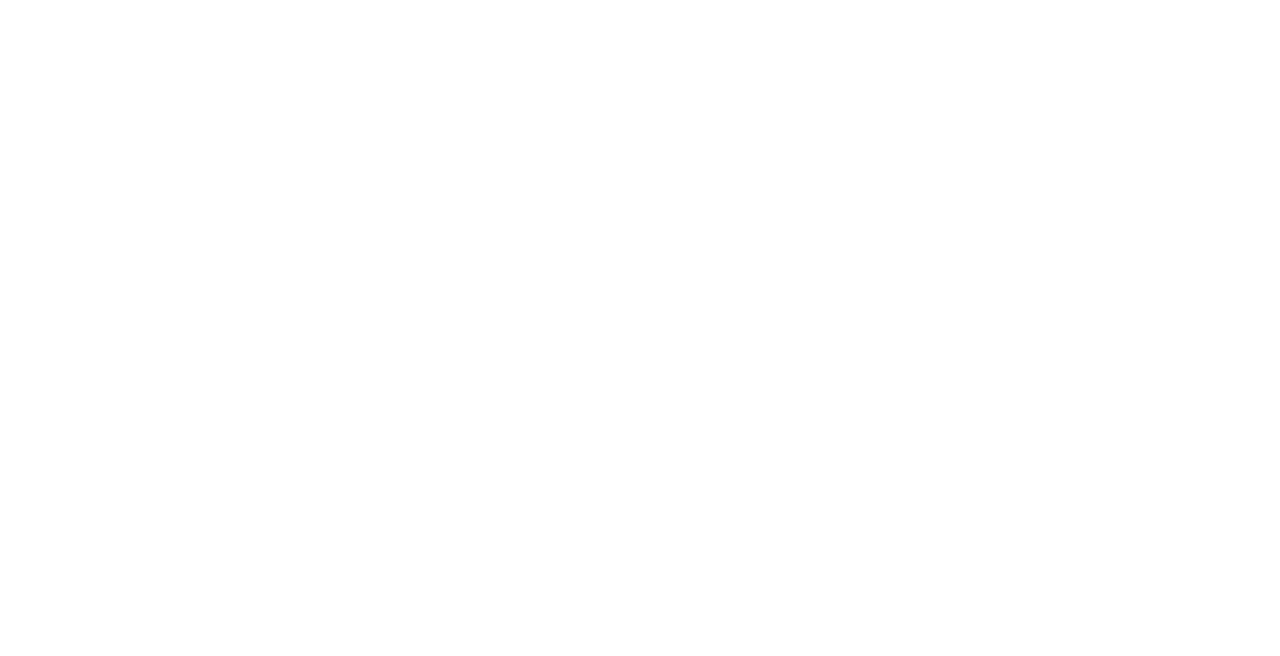
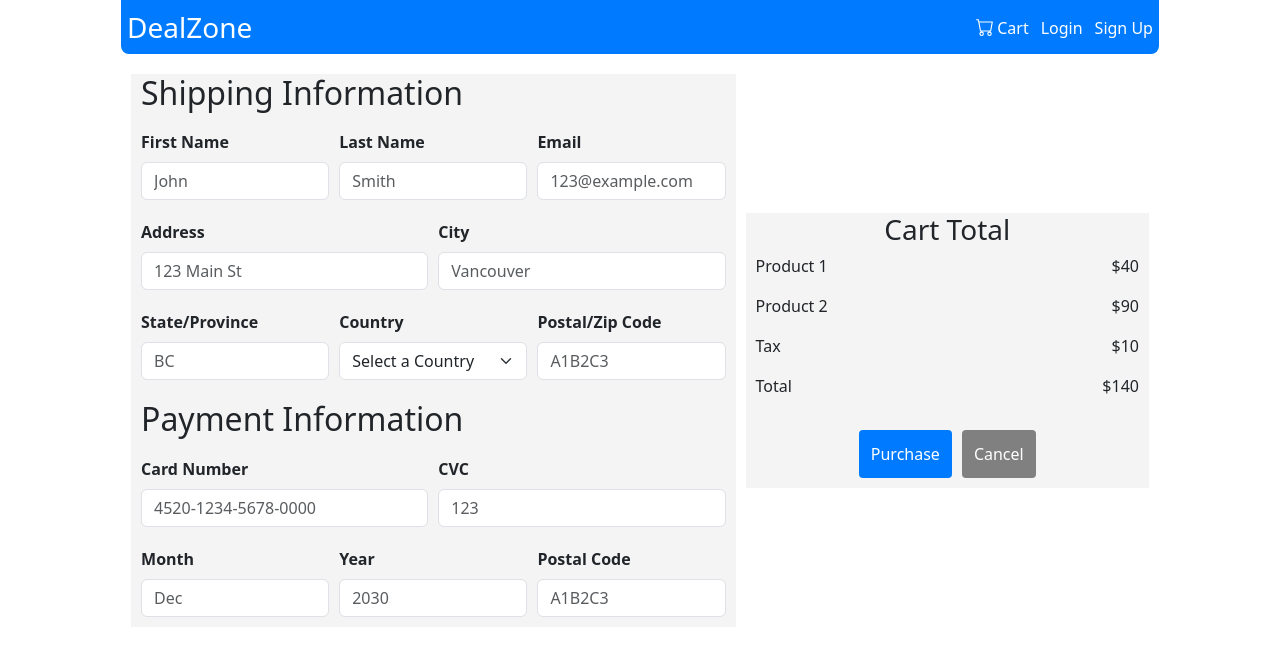
Before and after one commit to SamSun0530/CPSC-455-E-commerce-website, a React (Vite) app in the folder DealZone/: page /checkout in a window 1280 px wide. Before the commit this address had no page. Shown: the top 656 px of the page. Built offline with nearby package versions, Linux system fonts and the light colour scheme.

Commit message:
checkout page components and styling

```diff
--- a/DealZone/src/App.jsx
+++ b/DealZone/src/App.jsx
@@ -6,6 +6,7 @@
 import { IndividualListingPage } from './pages/IndividualListingPage';
 import Homepage from './pages/Homepage';
 import 'bootstrap/dist/css/bootstrap.min.css';
+import CheckOutPage from './pages/CheckOutPage';
 
 const App = () => {
     return (
@@ -18,6 +19,7 @@
                     <Route path="/login" element={<LoginPage />} />
                     <Route path="/register" element={<RegistrationPage />} />
                     <Route exact path="/listings/:productId" element={<IndividualListingPage/>} />
+                    <Route path="/checkout" element={<CheckOutPage />} />
                 </Routes>
             </div>
         </Router>
--- /dev/null
+++ b/DealZone/src/components/CheckOutDetailForm.jsx
@@ -0,0 +1,146 @@
+import Form from 'react-bootstrap/Form';
+import { Link } from 'react-router-dom';
+
+export default function CheckOutDetailForm() {
+
+    return (
+        <>
+            <div className='checkout-container'>
+                <div className='checkout-info'>
+                    <Form>
+                        <h2>Shipping Information</h2>
+                        <Form.Group className='form-row'>
+                            <Form.Group className='form-column'>
+                                <Form.Label>First Name</Form.Label>
+                                <Form.Control
+                                    name="firstname"
+                                    placeholder='John'
+                                />
+                            </Form.Group>
+                            <Form.Group className='form-column'>
+                                <Form.Label>Last Name</Form.Label>
+                                <Form.Control
+                                    name='lastname'
+                                    placeholder='Smith'
+                                />
+                            </Form.Group>
+                            <Form.Group className='form-column'>
+                                <Form.Label>Email</Form.Label>
+                                <Form.Control
+                                    name='email'
+                                    placeholder='123@example.com'
+                                    type='email'
+                                />
+                            </Form.Group>
+                        </Form.Group>
+                        <Form.Group className='form-row'>
+                            <Form.Group className='form-column'>
+                                <Form.Label>Address</Form.Label>
+                                <Form.Control
+                                    name='street'
+                                    placeholder='123 Main St'
+                                />
+                            </Form.Group>
+                            <Form.Group className='form-column'>
+                                <Form.Label>City</Form.Label>
+                                <Form.Control
+                                    name='city'
+                                    placeholder='Vancouver'
+                                />
+                            </Form.Group>
+                        </Form.Group>
+                        <Form.Group className='form-row'>
+                            <Form.Group className='form-column'>
+                                <Form.Label>State/Province</Form.Label>
+                                <Form.Control
+                                    name='state_province'
+                                    placeholder='BC'
+                                />
+                            </Form.Group>
+                            <Form.Group className='form-column'>
+                                <Form.Label>Country</Form.Label>
+                                <Form.Select>
+                                    <option>Select a Country</option>
+                                    <option value="canada">Canada</option>
+                                    <option value="us">United States</option>
+                                </Form.Select>
+                            </Form.Group>
+                            <Form.Group className='form-column'>
+                                <Form.Label>Postal/Zip Code</Form.Label>
+                                <Form.Control
+                                    name='postal_code'
+                                    placeholder='A1B2C3'
+                                />
+                            </Form.Group>
+                        </Form.Group>
+                        <h2>Payment Information</h2>
+                        <Form.Group className='form-row'>
+                            <Form.Group className='form-column'>
+                                <Form.Label>Card Number</Form.Label>
+                                <Form.Control
+                                    name='card_number'
+                                    placeholder='4520-1234-5678-0000'
+                                    pattern='[0-9]*'
+                                />
+                            </Form.Group>
+                            <Form.Group className='form-column'>
+                                <Form.Label>CVC</Form.Label>
+                                <Form.Control
+                                    name='cvc'
+                                    placeholder='123'
+                                />
+                            </Form.Group>
+                        </Form.Group>
+                        <Form.Group className='form-row'>
+                            <Form.Group className='form-column'>
+                                <Form.Label>Month</Form.Label>
+                                <Form.Control
+                                    name='month'
+                                    placeholder='Dec'
+                                />
+                            </Form.Group>
+                            <Form.Group className='form-column'>
+                                <Form.Label>Year</Form.Label>
+                                <Form.Control
+                                    name='year'
+                                    placeholder='2030'
+                                />
+                            </Form.Group>
+                            <Form.Group className='form-column'>
+                                <Form.Label>Postal Code</Form.Label>
+                                <Form.Control
+                                    name='card_postal_code'
+                                    placeholder='A1B2C3'
+                                />
+                            </Form.Group>
+                        </Form.Group>
+                    </Form>
+                </div>
+                <div className='cart-total'>
+                    <h3>Cart Total</h3>
+                    <ul>
+                        <li>
+                            <p>Product 1</p>
+                            <p className='price'>$40</p>
+                        </li>
+                        <li>
+                            <p>Product 2</p>
+                            <p className='price'>$90</p>
+                        </li>
+                        <li>
+                            <p>Tax</p>
+                            <p className='price'>$10</p>
+                        </li>
+                        <li>
+                            <p>Total</p>
+                            <p className='price'>$140</p>
+                        </li>
+
+                    </ul>
+                    <button id='checkoutButton' className="button" type="submit">Purchase</button>
+                    <Link to='/cart'><button id='cancelCheckoutButton' className="button" type="submit">Cancel</button></Link>
+                </div>
+            </div>
+        </>
+    );
+}
--- /dev/null
+++ b/DealZone/src/css/CheckOutPage.css
@@ -0,0 +1,59 @@
+.form-row {
+    display: flex;
+    margin-bottom: 10px;
+}
+
+.form-column {
+    flex: 1;
+    margin-right: 10px;
+}
+
+.checkout-container {
+    display: flex;
+    align-items: center;
+    margin: 20px 0 0 0;
+}
+
+.checkout-info {
+    display: flex;
+    width: 60%;
+    margin: 0 0 0 10px;
+    padding: 0 0 0 10px;
+    background-color: #f4f4f4;
+}
+
+.cart-total {
+    width: 40%;
+    text-align: center;
+    margin: 0 10px 0 10px;
+    padding: 0 10px 0 10px;
+    background-color: #f4f4f4;
+}
+
+.cart-total ul {
+    list-style: none;
+    padding-left: 0;
+}
+
+.cart-total li {
+    display: flex;
+    justify-content: space-between;
+}
+
+.cart-total li .price {
+    margin-left: auto;
+}
+
+#checkoutButton {
+    margin: 0 5px 10px 0;
+}
+
+#cancelCheckoutButton {
+    margin: 0 0 0 5px;
+    background-color: gray;
+}
+
+
+#cancelCheckoutButton:hover {
+    background-color: rgb(94, 94, 94);
+}
--- a/DealZone/src/pages/CartPage.jsx
+++ b/DealZone/src/pages/CartPage.jsx
@@ -1,5 +1,6 @@
 import React from 'react';
 import Navbar from '../components/Navbar';
+import { Link } from "react-router-dom";
 import CartItem from '../components/CartItem';
 import { Button } from 'react-bootstrap';
 import '../css/CartPage.css';
@@ -18,7 +19,7 @@
             <Navbar />
             <div className="cart-page">
                 <h1>Shopping Cart</h1>
-                <Button variant="success" className="action-button">Buy All Items</Button>
+                <Link to='/checkout'><Button variant="success" className="action-button">Buy All Items</Button></Link>
                 <Button variant="danger" className="action-button">Delete All Items</Button>
                 <div className="cart-items-grid">
                     {cartItems.map(item => (
--- /dev/null
+++ b/DealZone/src/pages/CheckOutPage.jsx
@@ -0,0 +1,12 @@
+import Navbar from "../components/Navbar";
+import CheckOutDetailForm from "../components/CheckOutDetailForm";
+import '../css/CheckOutPage.css';
+
+export default function CheckOutPage() {
+    return (
+        <>
+            <Navbar />
+            <CheckOutDetailForm />
+        </>
+    );
+}
```
